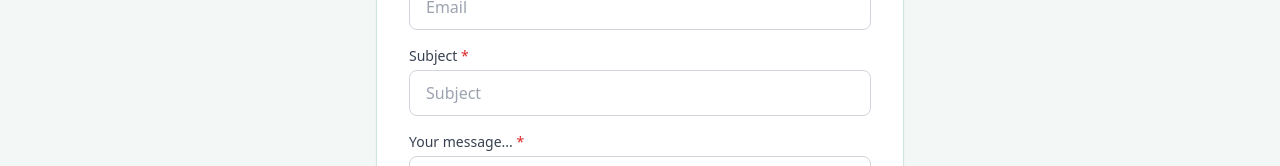
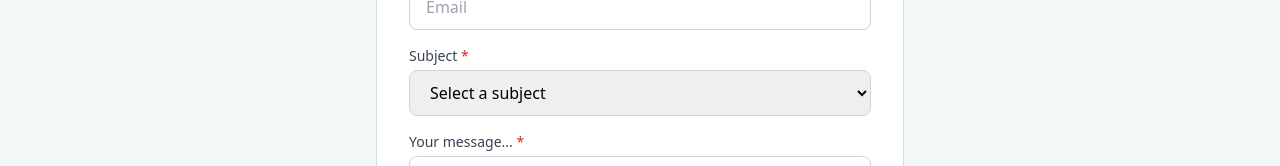
Before and after one commit to eyobyinesu77-dot/AgroConnect-Ethiopia-Production, a React (Vite) app in the folder client/: page /contact in a window 1280 px wide. Shown: the part 334-500 px from the top of the page. Built offline with nearby package versions, Linux system fonts and the light colour scheme; no server answers.

Commit message:
Add subject dropdown to contact form

```diff
--- a/client/src/pages/public/Contact.jsx
+++ b/client/src/pages/public/Contact.jsx
@@ -91,15 +91,22 @@ export default function Contact() {
             <label htmlFor="contact-subject" className="block text-sm font-medium text-gray-700 mb-1">
               {t('contact_subject_placeholder') || 'Subject'} <span className="text-red-600">*</span>
             </label>
-            <input
+            <select
               id="contact-subject"
-              type="text"
-              placeholder={t('contact_subject_placeholder') || 'Subject'}
               value={msg.subject}
               onChange={(e) => setMsg({ ...msg, subject: e.target.value })}
               required
               className={inputClass}
-            />
+            >
+              <option value="" disabled>
+                Select a subject
+              </option>
+              <option value="Payment problem">Payment problem</option>
+              <option value="Registration problem">Registration problem</option>
+              <option value="Login problem">Login problem</option>
+              <option value="Product upload problem">Product upload problem</option>
+              <option value="Other inquiry">Other inquiry</option>
+            </select>
           </div>
 
           <div>
```
